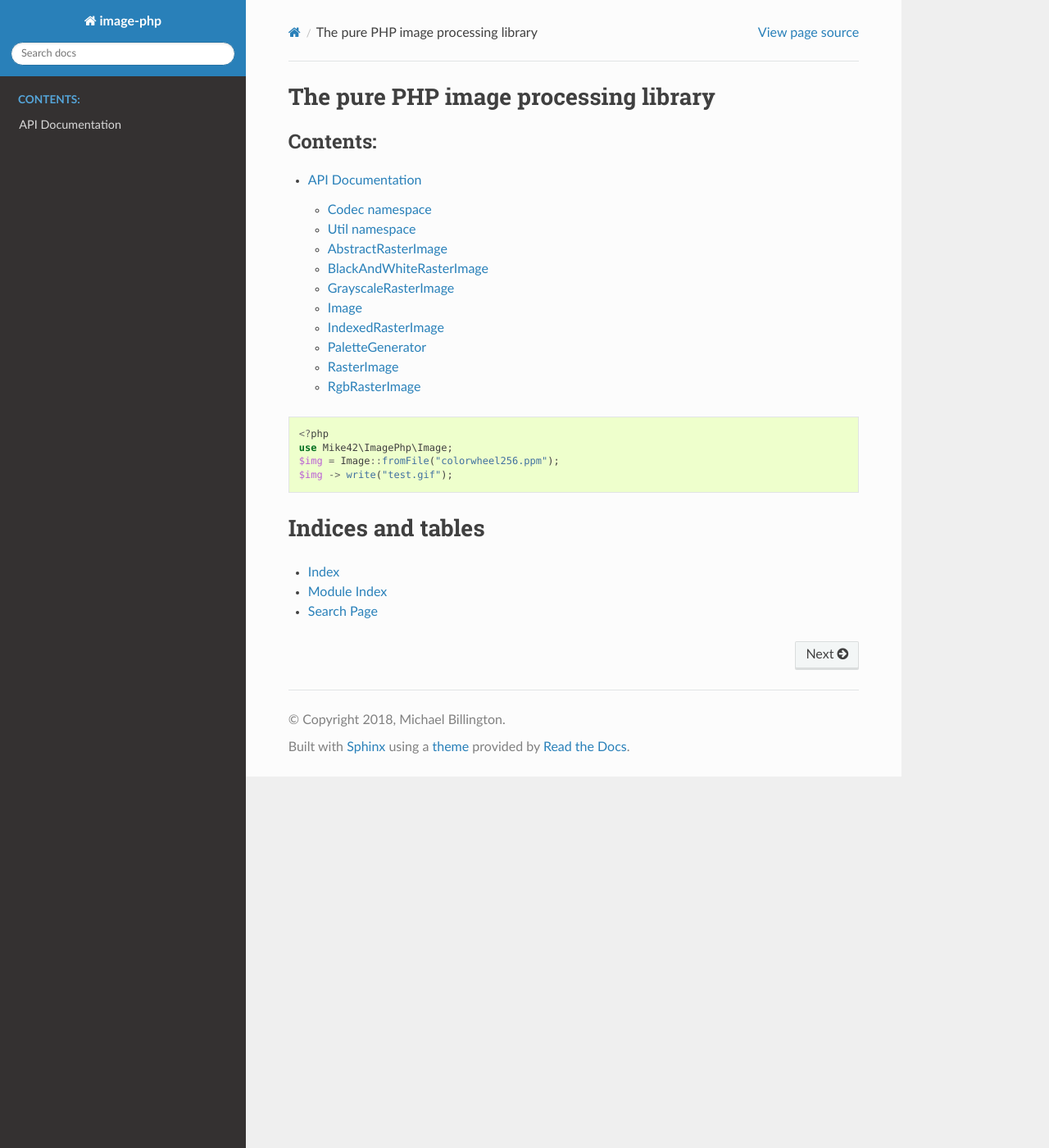
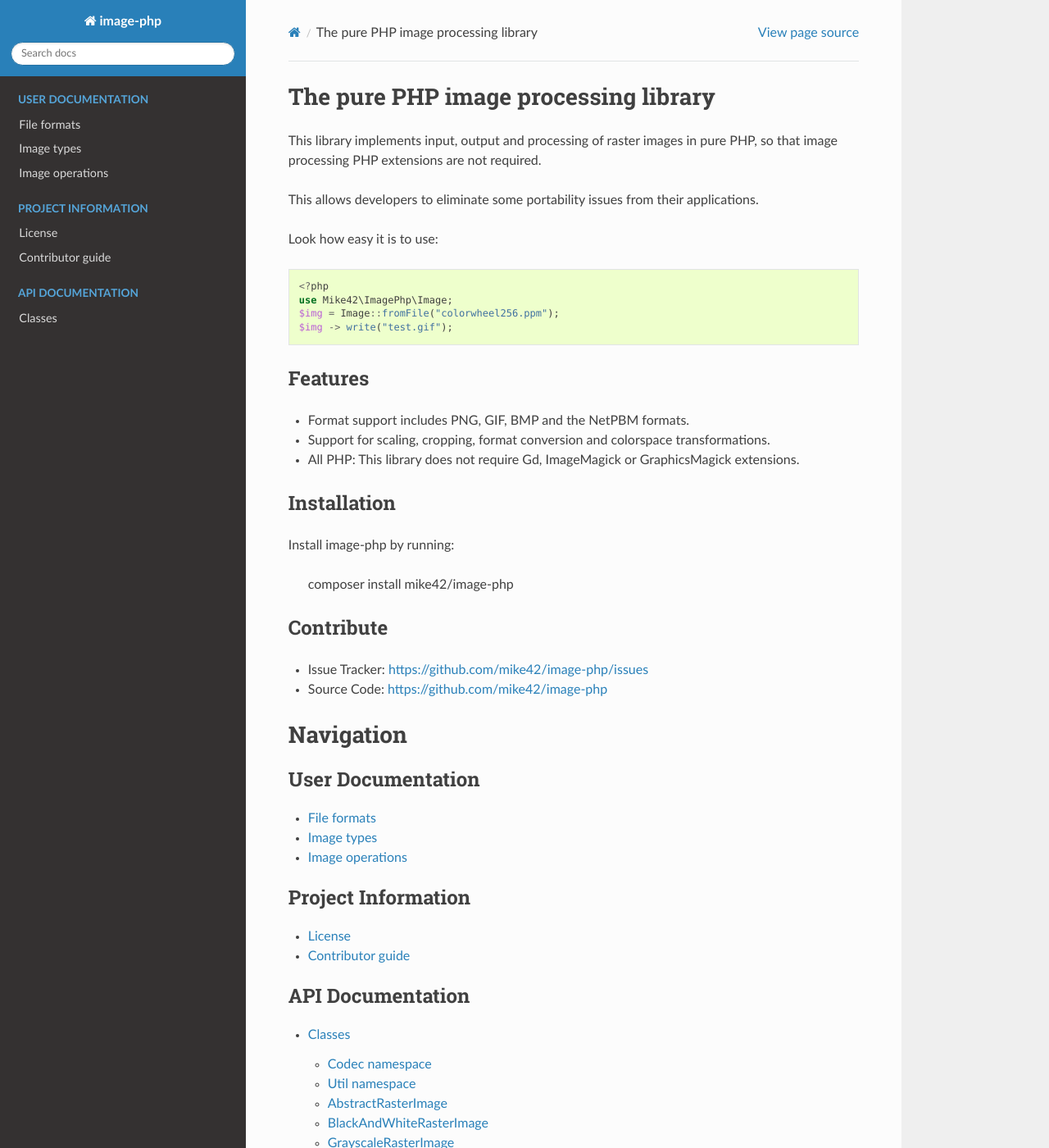
Before and after one commit to mike42/gfx-php, a Sphinx documentation site: the page built from docs/index.rst, in a window 1280 px wide and 1400 px high. Shown: the whole window at 82% size. Built offline with Sphinx 7.4.7 and the Read the Docs theme 2.0.0, drawn with Linux system fonts in a browser that asks for light colours; some of the changed text lies outside the part shown.

Commit message:
WIP add more doc placeholders

```diff
--- a/docs/doxyphp2sphinx.py
+++ b/docs/doxyphp2sphinx.py
@@ -45,7 +45,8 @@ def renderNamespaceByRefId(namespaceRefId, name):
     shortnameDir = "api" if isRoot else ("api/" + "/".join(parts[:-1] + [parts[-1]]).lower())
     glob = "api/*" if isRoot else parts[-1].lower() + "/*"
     outfile = outDir + "/" + shortnameIdx + ".rst"
-    os.mkdir(outDir + "/" + shortnameDir)
+    if not os.path.exists(outDir + '/' + shortnameDir):
+        os.mkdir(outDir + "/" + shortnameDir)
 
     print("  Page title will be '" + title + "'")
     print("  Page path will be  '" + outfile + "'")
--- a/docs/index.rst
+++ b/docs/index.rst
@@ -1,11 +1,12 @@
 The pure PHP image processing library
 =====================================
 
-.. toctree::
-   :maxdepth: 2
-   :caption: Contents:
+This library implements input, output and processing of raster images in pure
+PHP, so that image processing PHP extensions are not required.
 
-   API Documentation <api.rst>
+This allows developers to eliminate some portability issues from their applications.
+
+Look how easy it is to use:
 
 .. code-block:: php
 
@@ -14,9 +15,52 @@ The pure PHP image processing library
    $img = Image::fromFile("colorwheel256.ppm");
    $img -> write("test.gif");
 
+Features
+--------
+
+- Format support includes PNG, GIF, BMP and the NetPBM formats.
+- Support for scaling, cropping, format conversion and colorspace transformations.
+- All PHP: This library does not require Gd, ImageMagick or GraphicsMagick extensions.
+
+Installation
+------------
+
+Install image-php by running:
+
+    composer install mike42/image-php
+
+Contribute
+----------
+
+- Issue Tracker: https://github.com/mike42/image-php/issues
+- Source Code: https://github.com/mike42/image-php
+
+Navigation
+==========
+
+.. toctree::
+   :maxdepth: 1
+   :caption: User Documentation
+
+   user/formats.rst
+   user/imagetypes.rst
+   user/operations.rst
+
+.. toctree::
+   :maxdepth: 1
+   :caption: Project Information
+
+   project/license.rst
+   project/contributing.rst
+
+.. toctree::
+   :maxdepth: 2
+   :caption: API Documentation
+
+   Classes <api.rst>
+
 Indices and tables
 ==================
 
 * :ref:`genindex`
-* :ref:`modindex`
 * :ref:`search`
--- /dev/null
+++ b/docs/project/contributing.rst
@@ -0,0 +1,4 @@
+Contributor guide
+=================
+
+TODO
--- /dev/null
+++ b/docs/project/license.rst
@@ -0,0 +1,4 @@
+License
+=======
+
+TODO
--- /dev/null
+++ b/docs/user/formats.rst
@@ -0,0 +1,4 @@
+File formats
+============
+
+TODO
--- /dev/null
+++ b/docs/user/imagetypes.rst
@@ -0,0 +1,4 @@
+Image types
+===========
+
+TODO
--- /dev/null
+++ b/docs/user/operations.rst
@@ -0,0 +1,4 @@
+Image operations
+================
+
+TODO
```
Also changed, not shown: docs/api.rst (line endings or trailing spaces).
